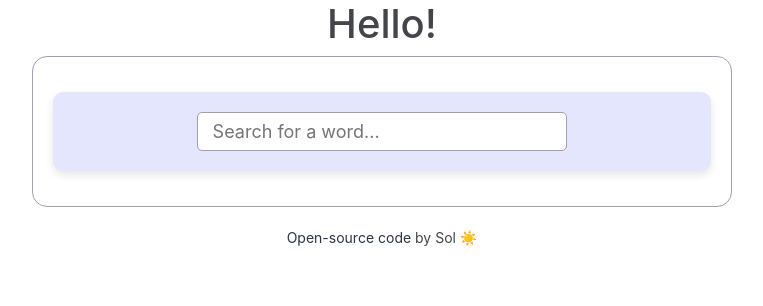
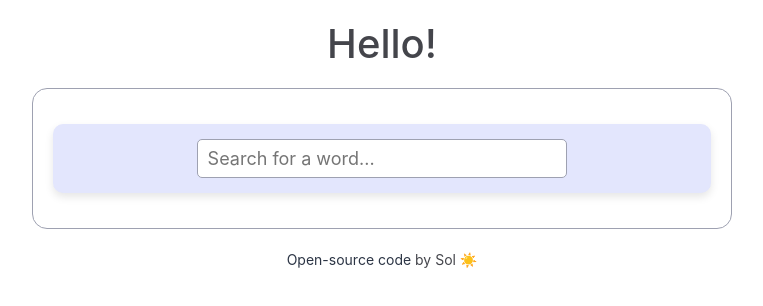
Before and after one commit to SoleneBzght/dictionary-project, a React (Create React App) app: page / in a window 1280 px wide. Shown: the top 306 px of the page, without its empty margins (258-1021 px from the left). Built offline with nearby package versions, Linux system fonts and the light colour scheme; no server answers.

Commit message:
Added styling

```diff
--- a/src/App.css
+++ b/src/App.css
@@ -4,4 +4,5 @@
 h1 {
   text-align: center;
   color: #44454b;
+  margin: 20px 0;
 }
--- a/src/Dictionary.css
+++ b/src/Dictionary.css
@@ -9,7 +9,7 @@
   background: #e3e6fd;
   margin: 15px 0;
   border-radius: 10px;
-  padding: 20px;
+  padding: 15px 20px;
   box-shadow: 0px 4px 8px rgb(0 0 0 / 10%);
 }
 .Dictionary form {
@@ -21,7 +21,7 @@
   border-style: solid;
   border-radius: 5px;
   border-width: 0.8px;
-  padding: 5px 15px;
+  padding: 5px 10px;
   outline: none;
   font-size: 18px;
   color: #44454b;
--- a/src/Meaning.js
+++ b/src/Meaning.js
@@ -14,6 +14,7 @@ export default function Meaning(props) {
             <br />
             <div className="example">{definition.example}</div>
             <Synonyms synonyms={definition.synonyms} />
+            <br />
           </div>
         );
       })}
--- a/src/Synonyms.css
+++ b/src/Synonyms.css
@@ -1,7 +1,9 @@
 .Synonyms {
+  margin: 0;
   padding: 0;
 }
 li {
   display: inline-block;
   padding-right: 15px;
+  color: #9ea1b1;
 }
```
